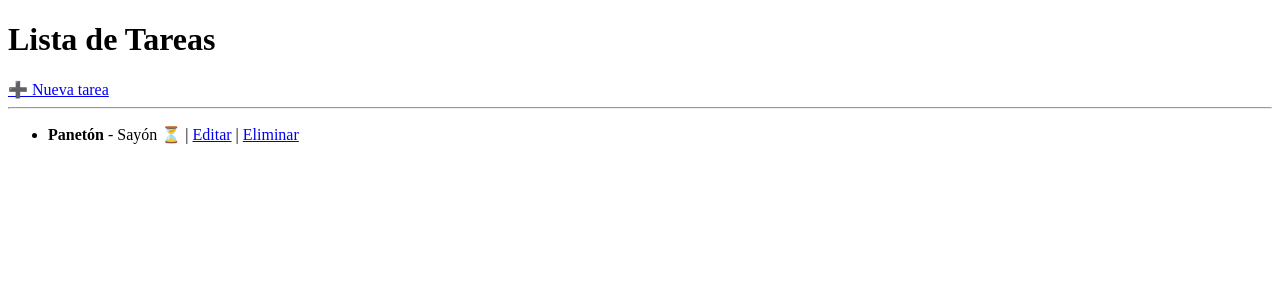
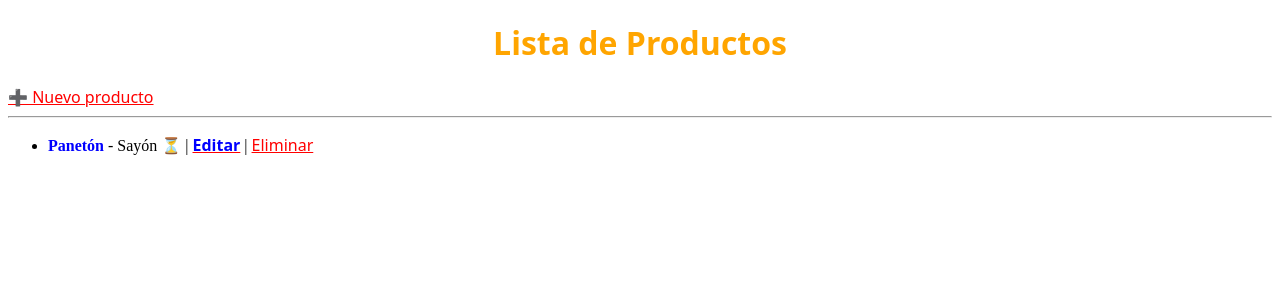
Before and after one commit to JoseCarlos4747/Semana7, a Flask app: page / in a window 1280 px wide. Shown: the top 300 px of the page. Run offline with Flask 3, Linux system fonts and the light colour scheme.

Commit message:
Proyecto avance

```diff
--- /dev/null
+++ b/inicializar.py
@@ -0,0 +1,4 @@
+from models import inicializar
+
+inicializar()
+print("Base de datos creada correctamente. Tabla 'tareas' lista.")
--- a/templates/editar.html
+++ b/templates/editar.html
@@ -3,9 +3,10 @@
 <head>
     <meta charset="UTF-8">
     <title>Editar Tarea</title>
+    <link rel="stylesheet" href="index.css">
 </head>
 <body>
-    <h1>Editar Tarea</h1>
+    <h1>Editar Producto</h1>
     <form method="POST">
         <label>Título:</label><br>
         <input type="text" name="titulo" value="{{ tarea.titulo }}" required><br><br>
@@ -18,5 +19,6 @@
         <button type="submit">Actualizar</button>
         <a href="/">Cancelar</a>
     </form>
+
 </body>
 </html>
--- a/templates/index.html
+++ b/templates/index.html
@@ -2,21 +2,35 @@
 <html lang="es">
 <head>
     <meta charset="UTF-8">
-    <title>Gestión de Tareas</title>
+    <title>Gestión de Productos</title>
 </head>
 <body>
-    <h1>Lista de Tareas</h1>
-    <a href="/crear">➕ Nueva tarea</a>
+    <h1>Lista de Productos</h1>
+    <a href="/crear">➕ Nuevo producto</a>
     <hr>
     <ul>
         {% for tarea in tareas %}
         <li>
             <strong>{{ tarea.titulo }}</strong> - {{ tarea.descripcion }}
             {% if tarea.completada %}✅{% else %}⏳{% endif %}
-            | <a href="/editar/{{ tarea.id }}">Editar</a>
+            | <a href="/editar/{{ tarea.id }}"><strong>Editar</strong></a>
             | <a href="/eliminar/{{ tarea.id }}">Eliminar</a>
         </li>
         {% endfor %}
     </ul>
+    <style>
+        h1{
+            font-family: system-ui;
+            color: Orange;
+            text-align: center;
+          }
+        strong{
+            color: blue;
+        }
+        a{
+            font-family: system-ui;
+            color: red;
+        }
+    </style>
 </body>
 </html>
```
Also changed, not shown: tabla.py (added, +18 -0 lines), templates/crear.html (+15 -1 lines), tareas.db, templates/index.css (added).
